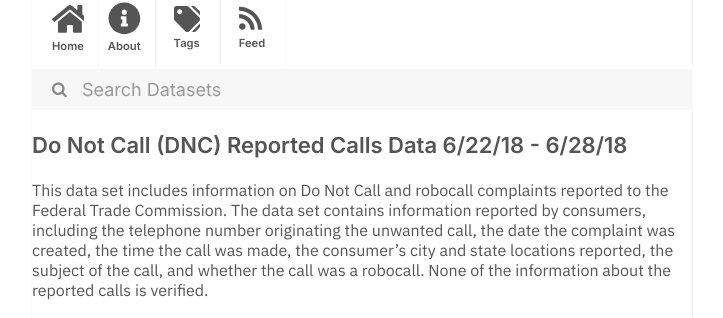
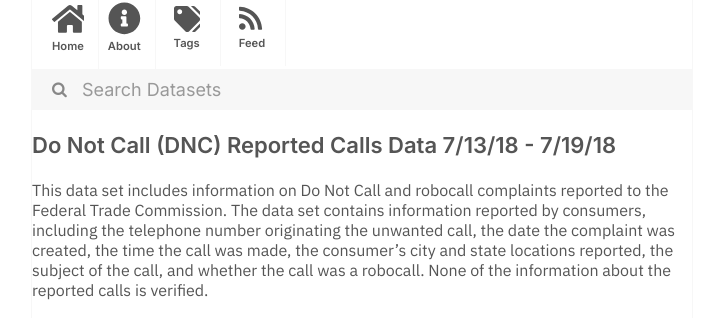
Before and after one commit to dayda-entities/federal-trade-commission, a Jekyll site: the page built from _posts/2020-11-12-do-not-call-dnc-reported-calls.md, in a window 1280 px wide. Shown: the part 216-534 px from the top of the page, without its empty margins (278-1001 px from the left). Built offline with Jekyll 4.4.1, drawn with Linux system fonts in a browser that asks for light colours.

Commit message:
Publish Data

```diff
--- a/_posts/2020-11-12-do-not-call-dnc-reported-calls.md
+++ b/_posts/2020-11-12-do-not-call-dnc-reported-calls.md
@@ -1,7 +1,7 @@
 ---
-title: Do Not Call (DNC) Reported Calls Data 6/22/18 - 6/28/18
-created: '2020-11-12T12:20:40.620533'
-modified: '2020-11-12T12:20:40.620543'
+title: Do Not Call (DNC) Reported Calls Data 7/13/18 - 7/19/18
+created: '2020-11-12T12:20:41.238387'
+modified: '2020-11-12T12:20:41.238397'
 state: active
 type: dataset
 tags:
@@ -12,7 +12,7 @@ tags:
   - Robocalls
 groups: []
 csv_url: >-
-  https://www.ftc.gov/sites/default/files/dnc_complaint_numbers_2018-06-25-29.csv
+  https://www.ftc.gov/sites/default/files/dnc_complaint_numbers_2018-07-16-20.csv
 json_url: ''
 layout: post
 
```
